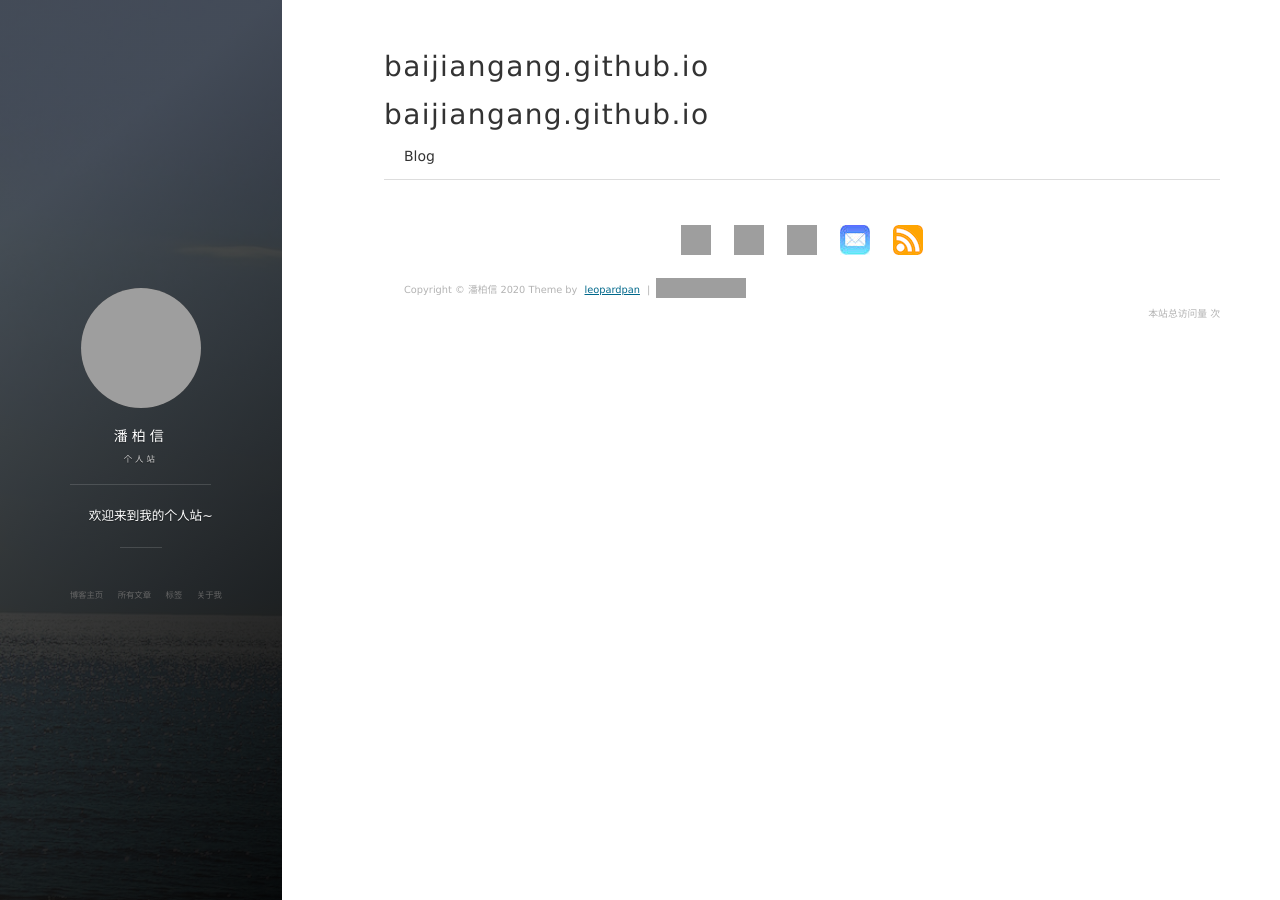
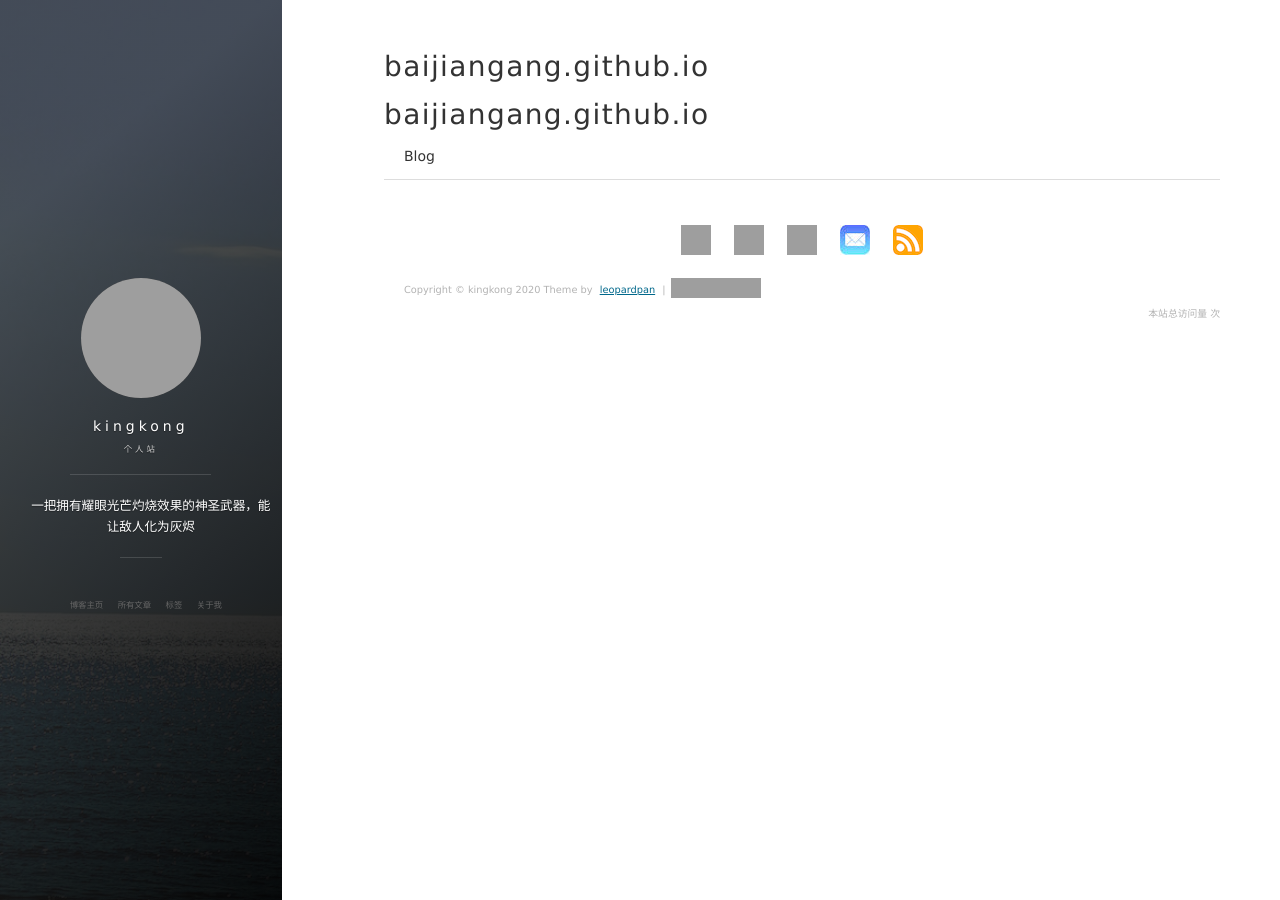
Before and after one commit to baijiangang/baijiangang.github.io, a Jekyll site: the page built from README.md, in a window 1280 px wide. Built offline with Jekyll 4.4.1, drawn with Linux system fonts in a browser that asks for light colours; nearby versions of some CDN libraries; our own code applies the rules of GitHub Pages for plain Markdown files; comment, search, counter and statistics services are not loaded; grey boxes are pictures that could not be loaded.

Commit message:
Update _config.yml

```diff
--- a/_config.yml
+++ b/_config.yml
@@ -1,11 +1,11 @@
 # Basic
-title: 潘柏信
+title: kingkong
 subtitle: 个人站
-description: 欢迎来到我的个人站~
+description: 一把拥有耀眼光芒灼烧效果的神圣武器，能让敌人化为灰烬
 # 头像里面的标题
-avatarTitle: leopardpan
+avatarTitle:
 # 头像里面的描述
-avatarDesc: iOS / 机器学习
+avatarDesc: Java
 url: "http://baixin.io"
 
 # Comment
```
